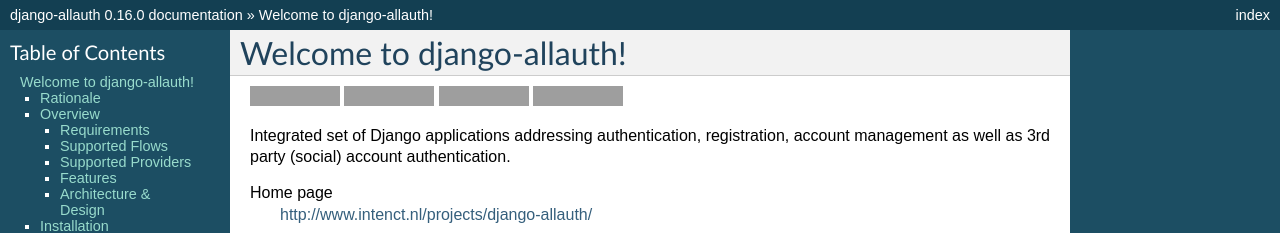
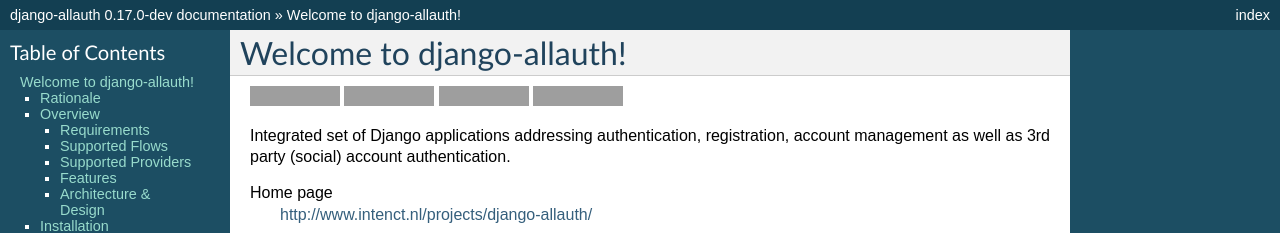
Before and after one commit to mindfulMachineLath/Django-authsystem, a Sphinx documentation site: the page built from docs/index.rst, in a window 1280 px wide and 900 px high. Shown: the top 233 px of the window. Built offline with Sphinx 7.4.7, drawn with Linux system fonts in a browser that asks for light colours; some of the changed text lies outside the part shown; grey boxes are pictures that could not be loaded.

Commit message:
Opening up 0.17.0-dev

```diff
--- a/docs/conf.py
+++ b/docs/conf.py
@@ -46,9 +46,9 @@
 # built documents.
 #
 # The short X.Y version.
-version = '0.16.0'
+version = '0.17.0-dev'
 # The full version, including alpha/beta/rc tags.
-release = '0.16.0'
+release = '0.17.0-dev'
 
 # The language for content autogenerated by Sphinx. Refer to documentation
 # for a list of supported languages.
--- a/setup.py
+++ b/setup.py
@@ -110,7 +110,7 @@
 
 METADATA = dict(
     name='django-allauth',
-    version='0.16.0',
+    version='0.17.0-dev',
     author='Raymond Penners',
     author_email='raymond.penners@intenct.nl',
     description='Integrated set of Django applications addressing'
```
